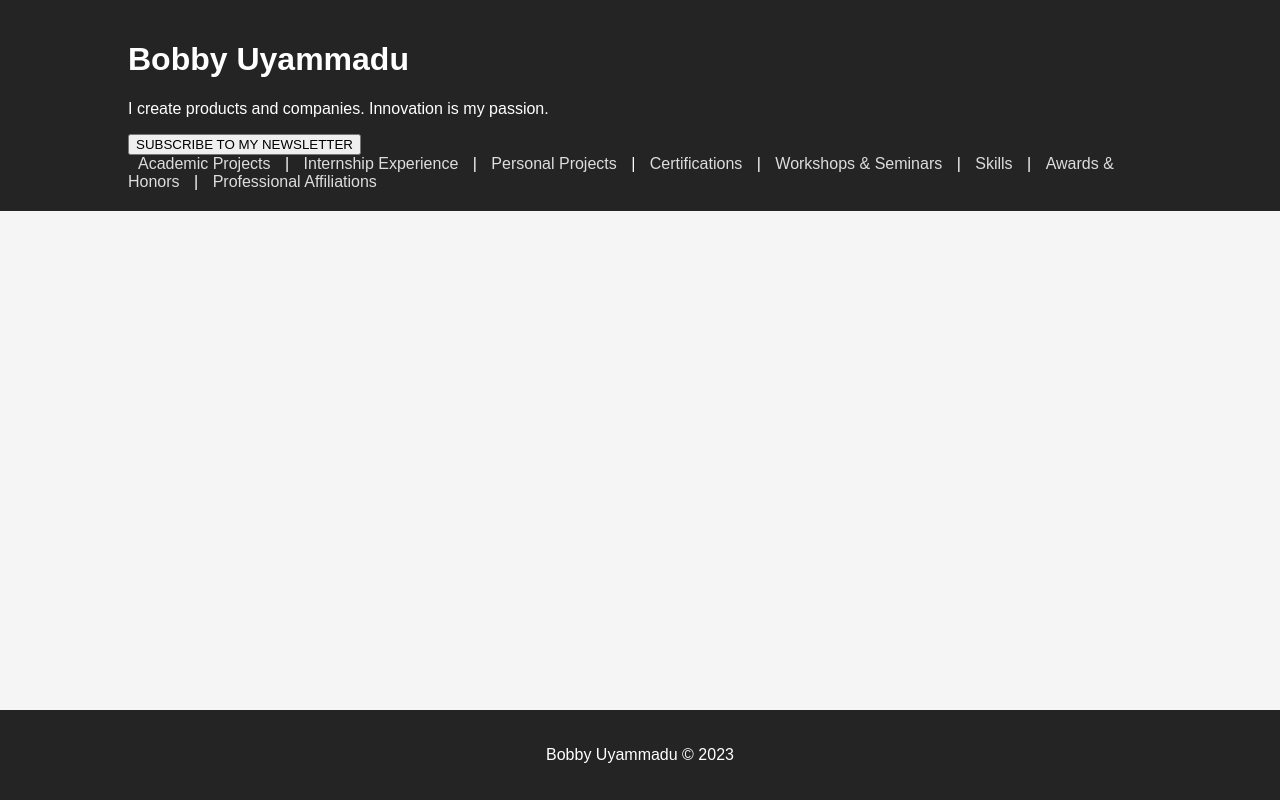
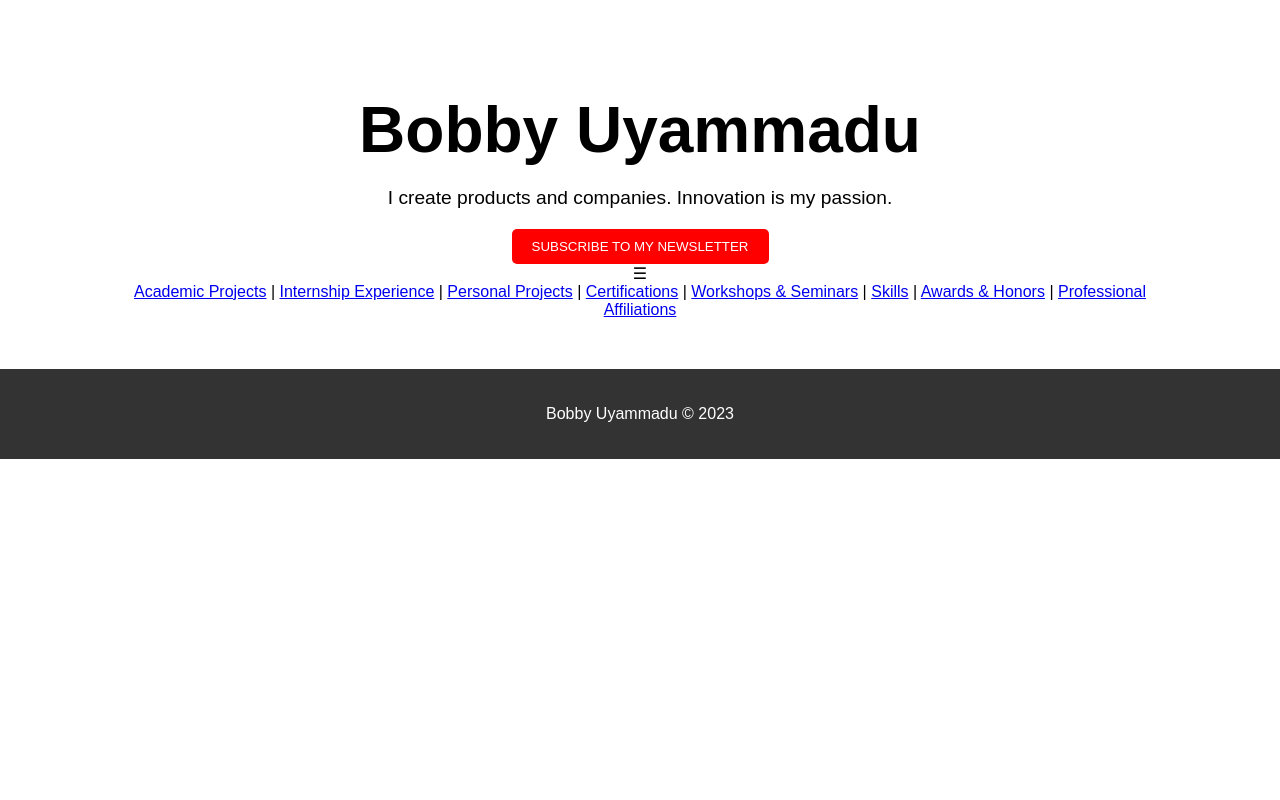
Before and after one commit to Bobbygkmc/Bobby2024_website, a plain HTML site: page index.html in a window 1280 px wide. Drawn offline with Linux system fonts and the light colour scheme; a script that the page names is missing.

Commit message:
Update style.css

```diff
--- a/style.css
+++ b/style.css
@@ -1,93 +1,48 @@
-body {
-    font-family: 'Arial', sans-serif;
+body, html {
     margin: 0;
     padding: 0;
-    color: #333;
-    display: flex;
-    flex-direction: column;
-    min-height: 100vh;
-    background-color: #f5f5f5; /* Light grey background for a subtle, professional look */
-    /* Alternatively, use a dark background for a sleek, techy feel: background-color: #121212; */
+    font-family: Arial, sans-serif;
 }
 
 .container {
     width: 80%;
     margin: auto;
-    overflow: hidden;
+    text-align: center; /* Center content */
 }
 
 header {
-    background: #242424; /* Dark header for a techy look */
-    color: #fff;
-    padding: 20px 0;
+    padding: 50px 0;
 }
 
-header a {
-    color: #ddd; /* Light text for contrast */
-    text-decoration: none;
-    margin: 0 10px;
+header h1 {
+    font-size: 4em; /* Large header font size */
+    margin-bottom: 20px;
 }
 
-.portfolio-items {
-    display: flex;
-    flex-wrap: wrap;
-    justify-content: space-around;
-    gap: 20px;
-    margin-top: 20px;
+header p {
+    font-size: 1.2em;
+    margin-bottom: 20px;
 }
 
-.item {
-    width: calc(50% - 10px); /* Two items per row */
-    background-color: #fff; /* White background for the item blocks for readability */
-    text-align: center;
-    padding: 20px;
-    box-shadow: 0px 0px 5px 0px #aaa; /* subtle shadow for depth */
-    transition: transform 0.3s ease;
-}
-
-.item div {
-    margin: 0;
-    font-size: 20px;
-    color: #333; /* dark text on light background */
-}
-
-.item:hover {
-    transform: translateY(-5px);
-    box-shadow: 0px 5px 15px 0px #aaa; /* enhanced shadow on hover for effect */
-}
-
-footer {
-    padding: 20px;
-    background-color: #242424; /* matching the header */
-    color: #fff;
-    text-align: center;
-    margin-top: auto; /* Pushes the footer to the bottom of the viewport */
-}
-/* Existing styles... */
-
-/* Hamburger Menu and Responsive Navigation */
-#hamburger {
-    display: none; /* Hidden by default, shown in smaller screens */
-    font-size: 24px; /* Hamburger icon size */
+button {
+    padding: 10px 20px;
+    background-color: red; /* Change as needed */
+    color: white;
+    border: none;
+    border-radius: 5px;
     cursor: pointer;
 }
 
-#navMenu {
-    /* Other styles for nav */
+/* Responsive hamburger menu styles here */
+/* ... */
+
+/* Footer styling */
+footer {
+    padding: 20px;
+    background-color: #333;
+    color: white;
+    text-align: center;
 }
 
-/* Responsive Styles */
-@media screen and (max-width: 768px) {
-    #hamburger {
-        display: block; /* Show hamburger icon on smaller screens */
-    }
-
-    #navMenu {
-        display: none; /* Hide menu by default, toggle on click */
-    }
-
-    /* Style for when menu is active */
-    #navMenu.active {
-        display: block; /* Show menu */
-    }
-}
+/* Other styles as needed */
+/* ... */
```
